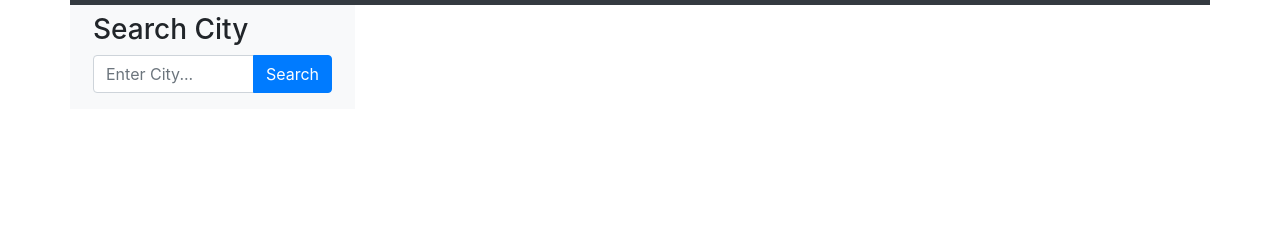
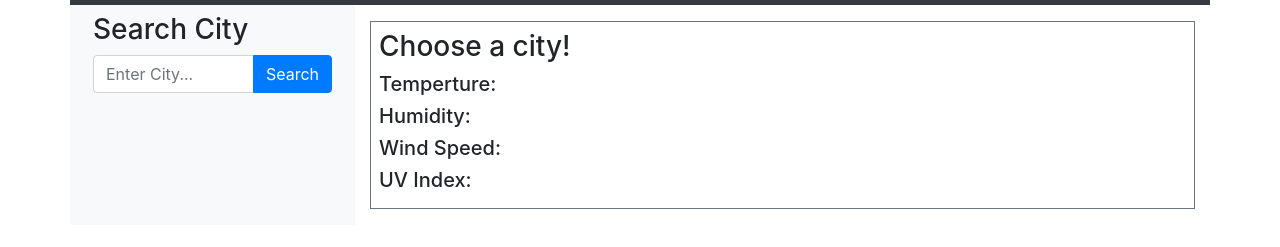
Before and after one commit to emmattner/Weather-Dashboard2.0, a website: page index.html in a window 1280 px wide. Shown: the part 59-306 px from the top of the page. Drawn offline with nearby package versions, Linux system fonts and the light colour scheme.

Commit message:
forecast

```diff
--- a/index.html
+++ b/index.html
@@ -44,6 +44,18 @@
                     </aside>
                 </div>
             </div>
+            <div class="col-9 forecast">
+                <div class="my-3">
+                    <div class="border border-secondary p-2">
+                        <div id="">
+                            <h3 id="cityName">Choose a city!</h3>
+                            <h5 id="temperature">Temperture:</h5>
+                            <h5 id="humidity">Humidity:</h5>
+                            <h5 id="windSpeed">Wind Speed:</h5>
+                            <h5 id="uvIndex">UV Index: </h5>
+                        </div>
+                    </div>
+                </div>
 
 </body>
 
```
